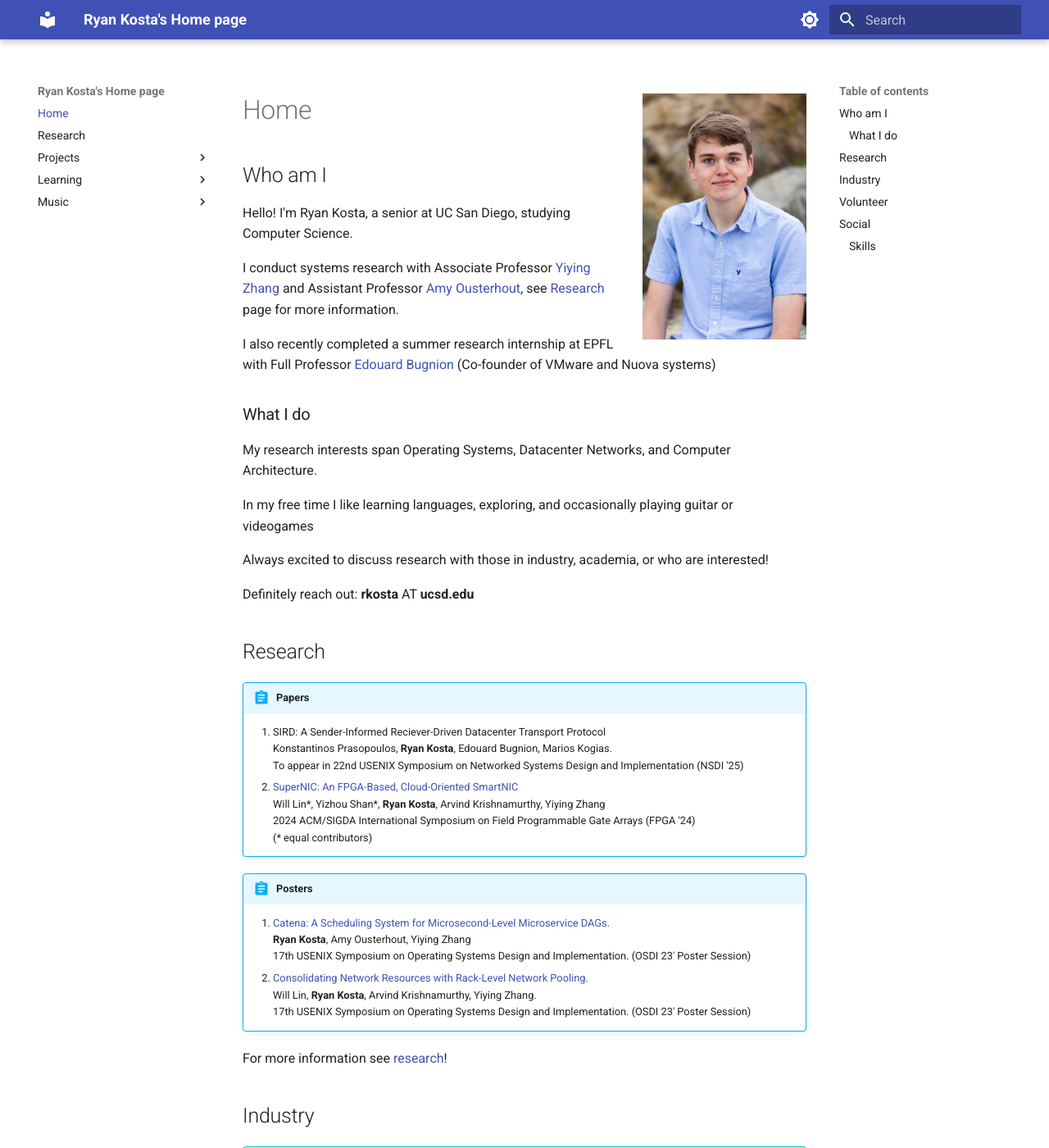
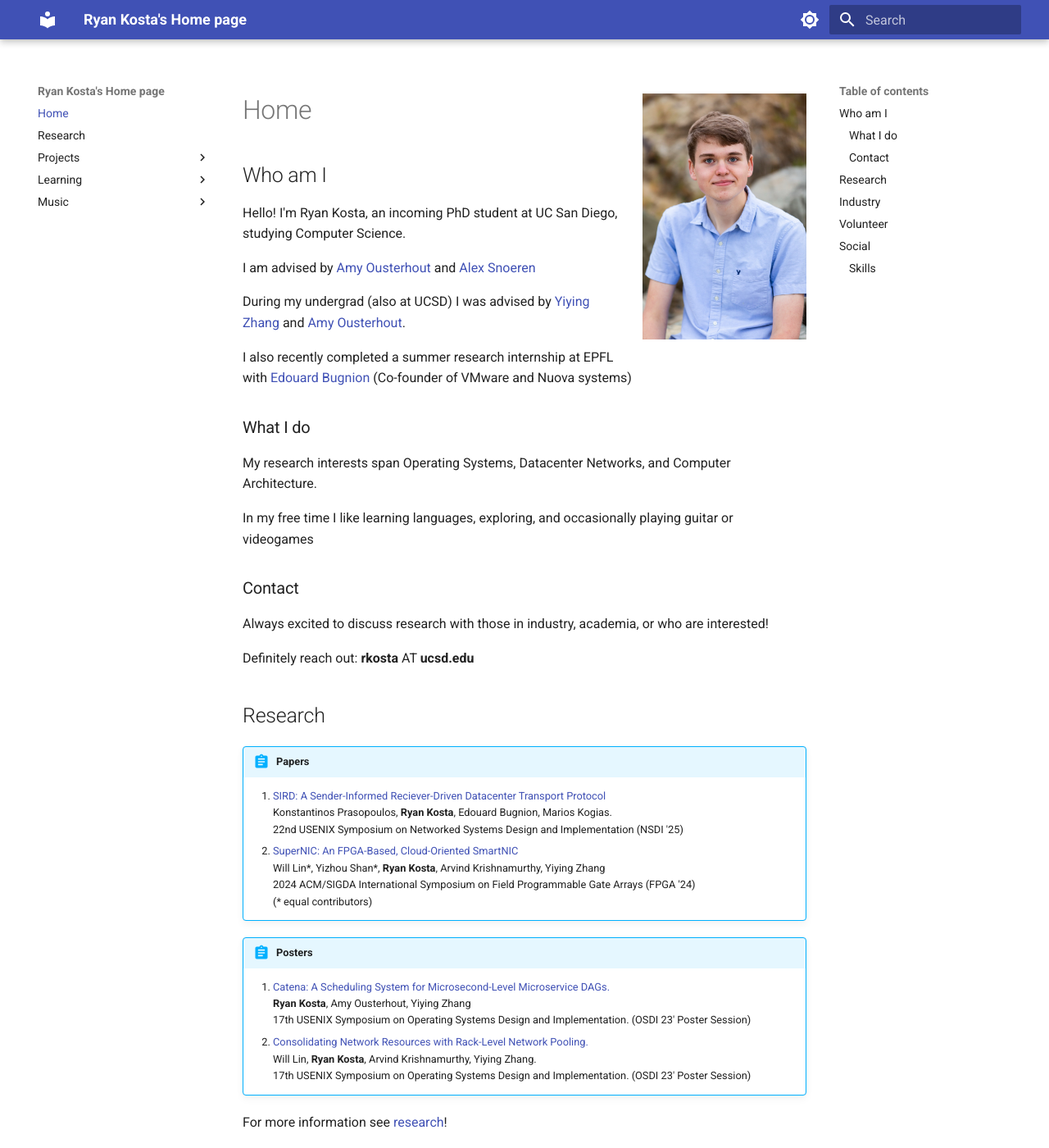
Before and after one commit to ryankosta/ryankosta.github.io, an MkDocs documentation site: the page built from docs/index.md, in a window 1280 px wide and 1400 px high. Shown: the whole window at 82% size. Built offline with MkDocs 1.6.1 and Material for MkDocs 9.7.7, drawn with Linux system fonts in a browser that asks for light colours; some of the changed text lies outside the part shown.

Commit message:
add updates

```diff
--- a/docs/index.md
+++ b/docs/index.md
@@ -3,17 +3,21 @@
 # Home
 ## Who am I
 
-Hello! I'm Ryan Kosta, a senior at UC San Diego, studying Computer Science.
+Hello! I'm Ryan Kosta, an incoming PhD student at UC San Diego, studying Computer Science.
 
-I conduct systems research with Associate Professor [Yiying Zhang](https://cseweb.ucsd.edu/~yiying/) and Assistant Professor [Amy Ousterhout](https://amyousterhout.com/), see [Research](research/research/) page for more information.
+I am advised by [Amy Ousterhout](https://amyousterhout.com/) and [Alex Snoeren](https://cseweb.ucsd.edu/~snoeren/)
 
-I also recently completed a summer research internship at EPFL with Full Professor [Edouard Bugnion](https://people.epfl.ch/edouard.bugnion) (Co-founder of VMware and Nuova systems)
+During my undergrad (also at UCSD) I was advised by [Yiying Zhang](https://cseweb.ucsd.edu/~yiying/) and [Amy Ousterhout](https://amyousterhout.com/).
+
+I also recently completed a summer research internship at EPFL with [Edouard Bugnion](https://people.epfl.ch/edouard.bugnion) (Co-founder of VMware and Nuova systems)
 
 ### What I do
 
 My research interests span Operating Systems, Datacenter Networks, and Computer Architecture.
 
 In my free time I like learning languages, exploring, and occasionally playing guitar or videogames
+
+### Contact
 
 Always excited to discuss research with those in industry, academia, or who are interested!
 
@@ -22,9 +26,9 @@ Definitely reach out: **rkosta** AT **ucsd.edu**
 
 ## Research
 !!! abstract "Papers"
-	1. SIRD: A Sender-Informed Reciever-Driven Datacenter Transport Protocol
+	1. [SIRD: A Sender-Informed Reciever-Driven Datacenter Transport Protocol](https://www.usenix.org/conference/nsdi25/presentation/prasopoulos)
 	Konstantinos Prasopoulos, **Ryan Kosta**, Edouard Bugnion, Marios Kogias.
-	To appear in 22nd USENIX Symposium on Networked Systems Design and Implementation (NSDI '25)
+	22nd USENIX Symposium on Networked Systems Design and Implementation (NSDI '25)
 	2. [SuperNIC: An FPGA-Based, Cloud-Oriented SmartNIC](https://dl.acm.org/doi/10.1145/3626202.3637564)
 	Will Lin\*, Yizhou Shan\*, **Ryan Kosta**, Arvind Krishnamurthy, Yiying Zhang
 	2024 ACM/SIGDA International Symposium on Field Programmable Gate Arrays (FPGA '24)
@@ -49,6 +53,7 @@ For more information see [research](research/research.md)!
 	- Hire and manage a team of other interns doing similar work
 
 ## Volunteer
+- 2024-Ongoing: Volunteer (Espresso Executive) for UCSD CSE's [Chez Bob](https://chezbob.ucsd.edu/)
 - 2024-Ongoing: Chair of event planning for [UCSD Graduate Women in Computing](https://gradwic.ucsd.edu/)
 - 2023-2024: Co-chair of event planning and publicity for [UCSD Graduate Women in Computing](https://gradwic.ucsd.edu/)
 - 2023-2024: President of Origami Folders club at UCSD
```
Also changed, not shown: docs/research/research.md (+4 -4 lines).
